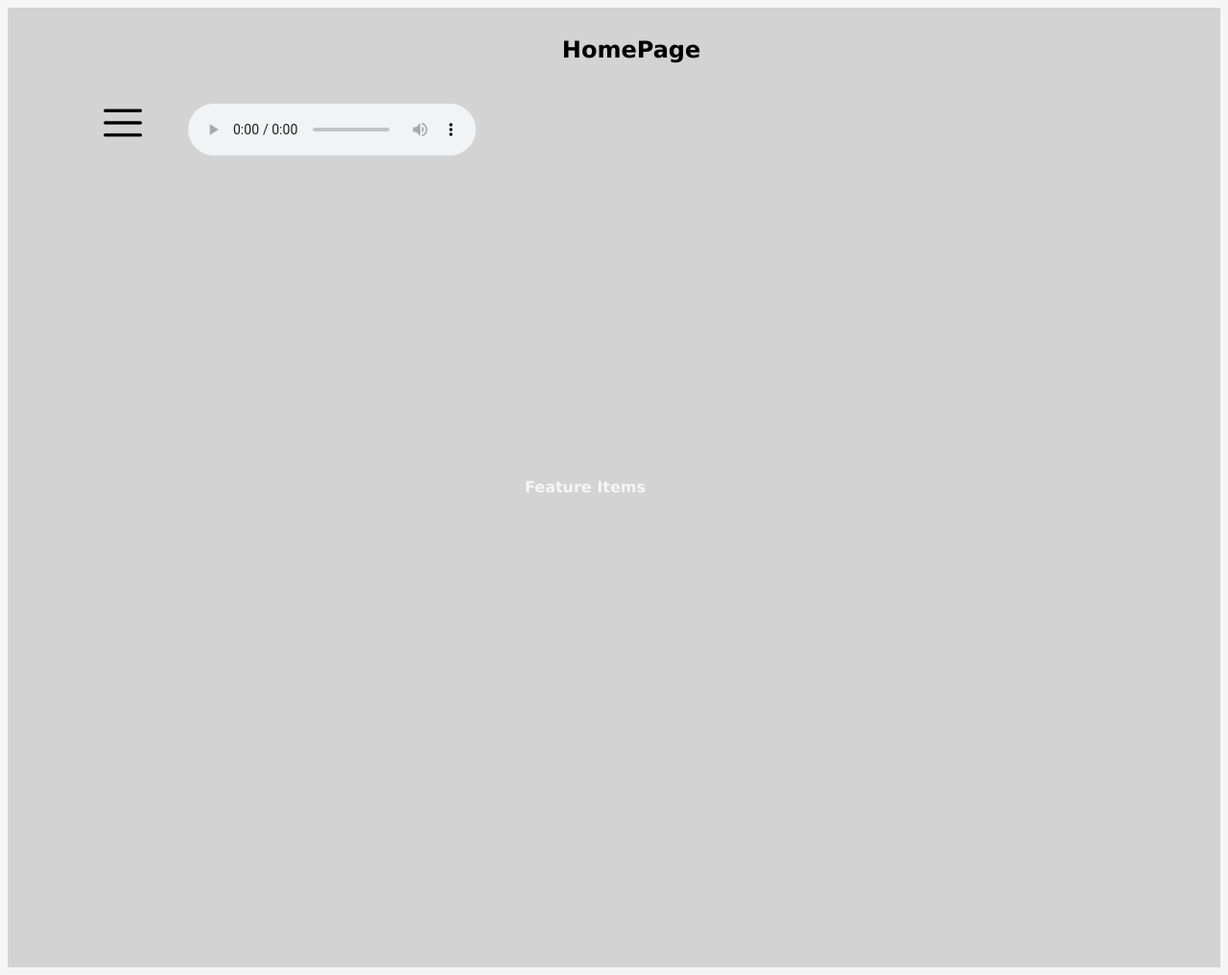
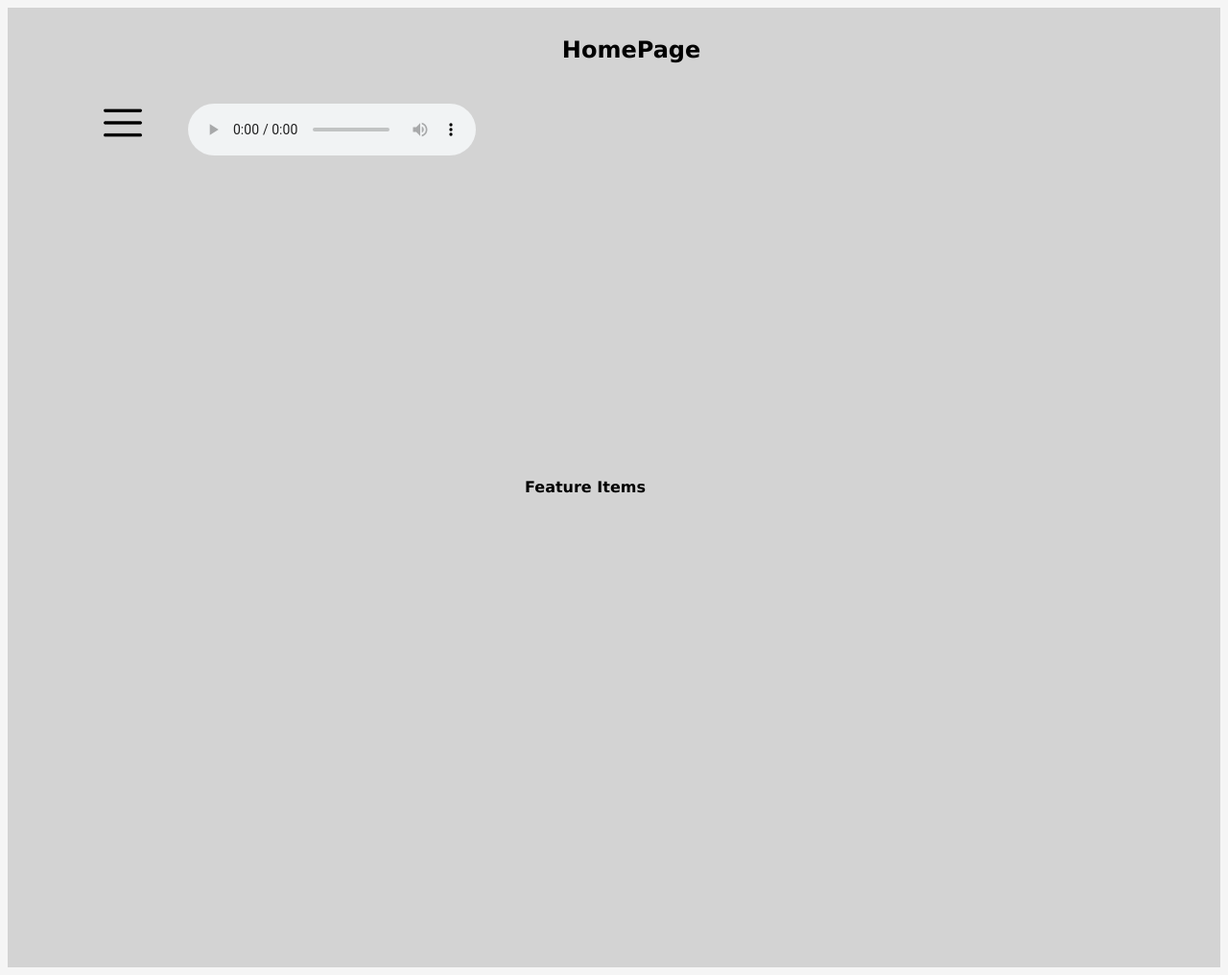
Before and after one commit to nagalil-hanoj-hteal3/Web-Group-Project, a PHP site: page /html/index.html in a window 1280 px wide. Shown: the whole page at 96% size. Run offline with PHP 8.4, Linux system fonts and the light colour scheme; lists and menus that the app fills with data are empty; grey boxes are pictures that could not be loaded.

Commit message:
changed text color to black

```diff
--- a/css/aboutUs.css
+++ b/css/aboutUs.css
@@ -16,11 +16,10 @@ body{
     /*left: 40%;*/
     left:50%;
 }
-/*
-body{
-    line-height: 50px;
-}*/
 
+table td, th{
+    color: black;
+}
 
 a:hover{
     color:red;
```
